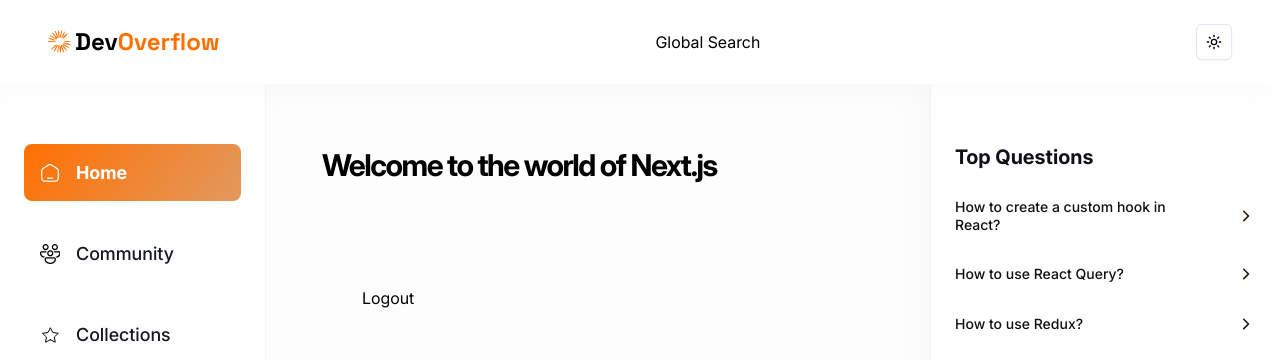
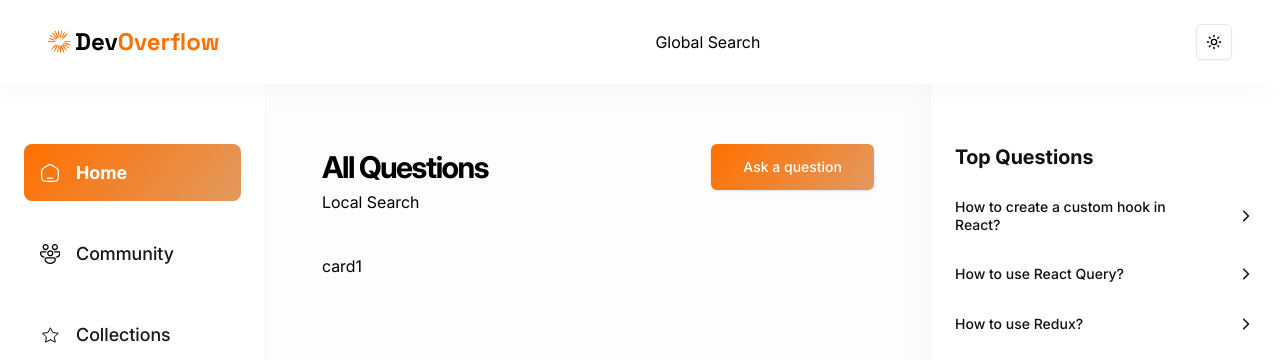
Before and after one commit to yildirimzia/next_15, a Next.js app: page / in a window 1280 px wide. Shown: the top 360 px of the page. Built offline with nearby package versions, Linux system fonts and the light colour scheme; no server answers.

Commit message:
Home layout

```diff
--- a/app/(root)/page.tsx
+++ b/app/(root)/page.tsx
@@ -1,18 +1,29 @@
-import { auth, signOut } from "@/auth";
+import { auth } from "@/auth";
+import { Button } from "@/components/ui/button";
+import Link from "next/link";
 import ROUTES from "@/constants/routes";
-
 const Home = async () => {
   const session = await auth();
   console.log(session);
   return (
     <>
-      <h1 className="h1-bold">Welcome to the world of Next.js</h1>
-      <form className="px-10 pt-[100px]" action={async (formData) => {
-        "use server"
-        await signOut({ redirectTo: ROUTES.SIGN_IN })
-      }}>
-        <button type="submit">Logout</button>
-      </form>
+      <section className="flex w-full flex-col-reverse sm:flex-row justify-between gap-4 sm:items-center">
+        <h1 className="h1-bold text-dark100_light900">All Questions</h1>
+        <Button className="primary-gradient min-h-[46px] !text-light-900 px-8 py-3">
+          <Link href={ROUTES.ASK_QUESTION}>
+            Ask a question
+          </Link>
+        </Button>
+      </section>
+
+      <section>
+        Local Search
+      </section>
+
+
+      <div className="mt-10 flex w-full flex-col gap-6">
+        card1
+      </div>
     </>
   );
 };
--- a/constants/routes.ts
+++ b/constants/routes.ts
@@ -4,6 +4,7 @@ const ROUTES = {
     SIGN_UP: "/sign-up",
     PROFILE: (id: string) => `/profile/${id}`,
     TAGS: (id: string) => `/tags/${id}`,
+    ASK_QUESTION: "/ask-question",
 }
 
 
```
